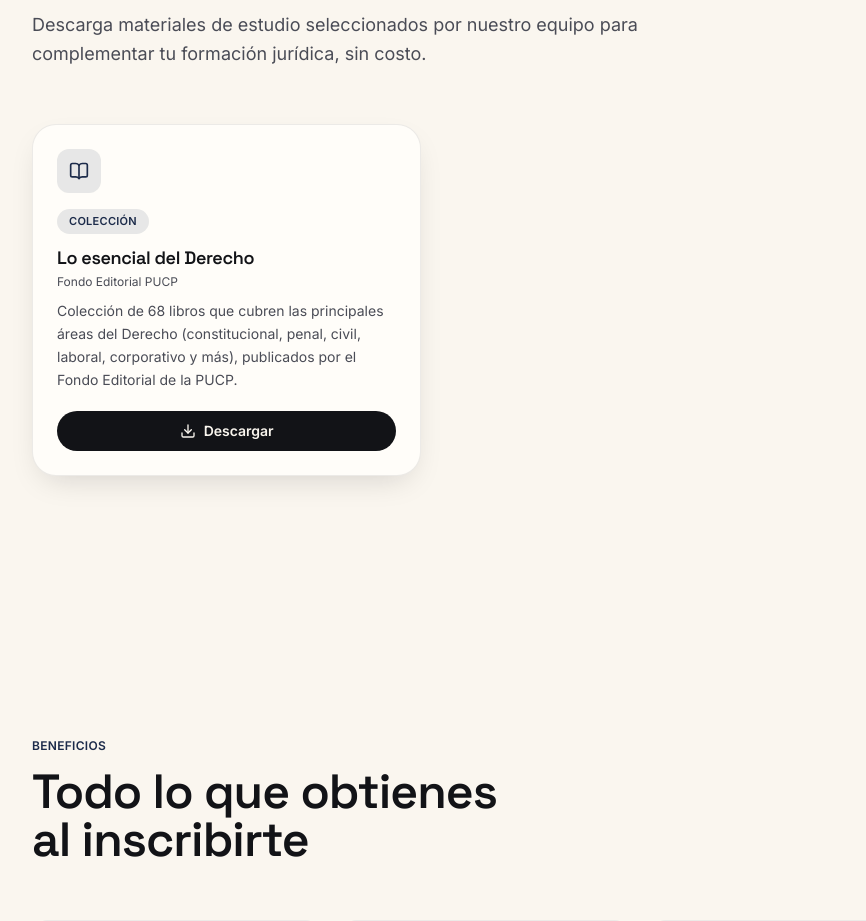
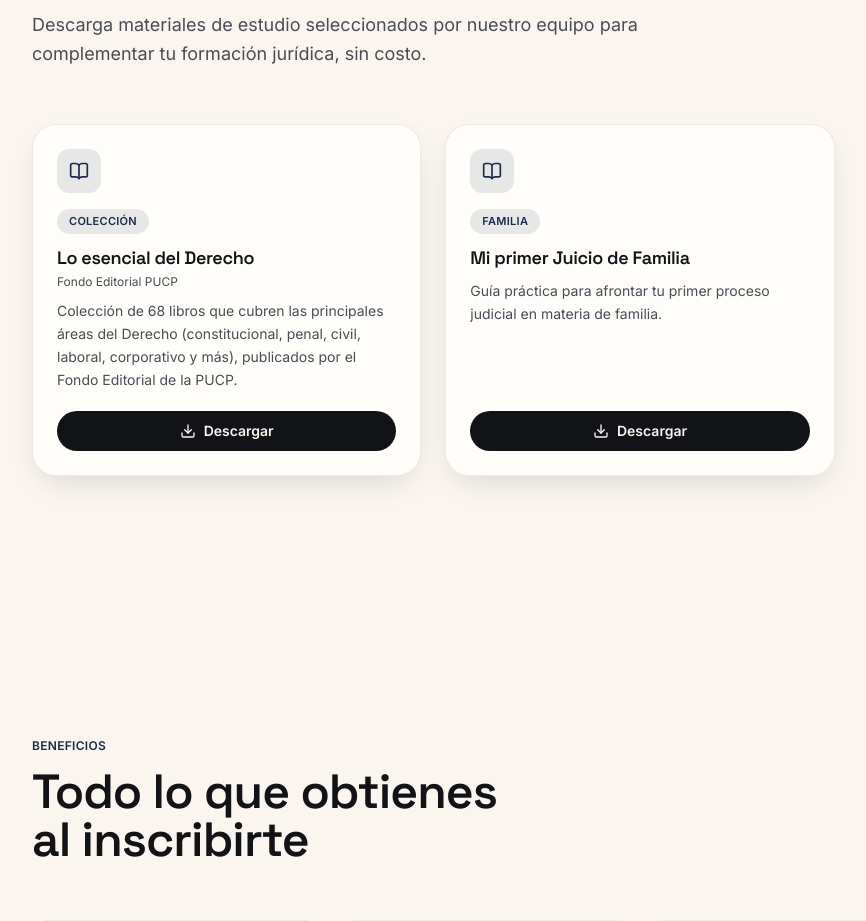
Before and after one commit to forolegalperu-max/foro-legalperu, a React (Vite) app: page / in a window 1280 px wide. Shown: the part 2480-3401 px from the top of the page, without its empty margins (0-866 px from the left). Built offline with nearby package versions, Linux system fonts and the light colour scheme.

Commit message:
Agregar libro "Mi primer Juicio de Familia" a la biblioteca virtual
Co-Authored-By: Claude Sonnet 5 <noreply@anthropic.com>

```diff
--- a/src/data/library.ts
+++ b/src/data/library.ts
@@ -23,4 +23,11 @@ export const libraryBooks: LibraryBook[] = [
       'Colección de 68 libros que cubren las principales áreas del Derecho (constitucional, penal, civil, laboral, corporativo y más), publicados por el Fondo Editorial de la PUCP.',
     fileUrl: 'https://drive.google.com/drive/folders/1_FJQcfOwBMDcIxPAGil8h8iPBtHQ1I4W?usp=share_link',
   },
+  {
+    id: 'mi-primer-juicio-de-familia',
+    title: 'Mi primer Juicio de Familia',
+    category: 'Familia',
+    description: 'Guía práctica para afrontar tu primer proceso judicial en materia de familia.',
+    fileUrl: 'https://drive.google.com/file/d/1U85BdfOjH5z9X01xfNL-ULwvwRmMDUTz/view?usp=share_link',
+  },
 ];
```
